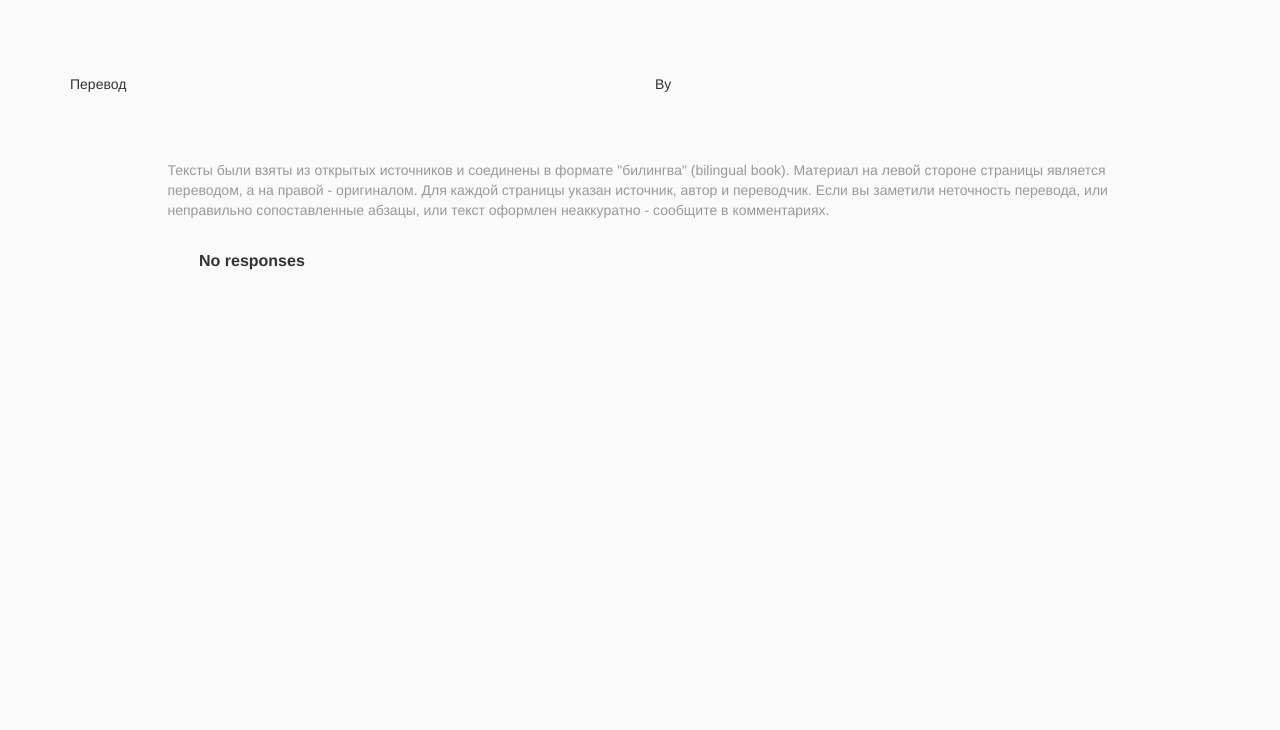
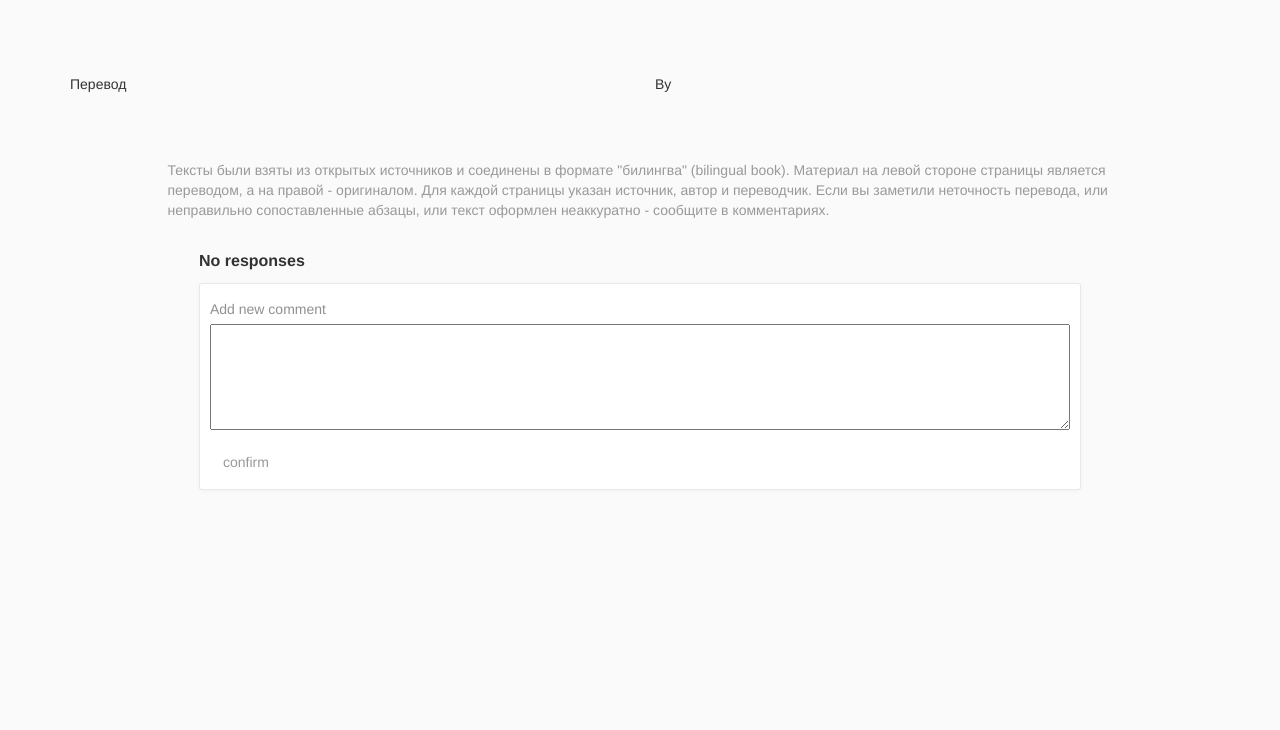
Before and after one commit to pvolyntsev/diglot, a Yii app: template views/prototype/article-comments.php in a window 1280 px wide. Shown: the top 730 px of the page. Run offline with PHP 8.4 and a stand-in for Yii, Linux system fonts and the light colour scheme; the template is opened without the code that fills it, so the values that code supplies are empty; some libraries are stand-ins or nearby versions.

Commit message:
Adding AddCommentsController

```diff
--- a/commands/ArticleController.php
+++ b/commands/ArticleController.php
@@ -18,5 +18,7 @@ class ArticleController extends Controller
 
         if (!$article->save())
             var_export($article->errors);
+
+        echo "jgjhgjhghgjh";
     }
 }
--- a/config/web.php
+++ b/config/web.php
@@ -102,6 +102,9 @@ $config = [
                 // Prototypes
                 [ 'pattern' => 'prototype', 'route' => 'prototype/index' ],
                 [ 'pattern' => 'prototype/<entity>/<mode>', 'route' => 'prototype/page' ],
+
+				'addcomment/<action>'=>'addcomment/<action>',
+
 			],
 		],
 		'authManager' => [
--- a/controllers/PrototypeController.php
+++ b/controllers/PrototypeController.php
@@ -2,6 +2,7 @@
 
 namespace app\controllers;
 
+use app\models\Article;
 use Yii;
 use yii\web\Controller;
 
@@ -29,6 +30,7 @@ class PrototypeController extends Controller
 
     public function actionPage($entity, $mode)
     {
+
         $data = [
             'entity' => $entity,
             'mode' => $mode,
--- a/views/test/testpage.php
+++ b/views/addcomment/addcomment.php
@@ -1,8 +1,9 @@
 <?php
 /* @var $this yii\web\View */
 ?>
-<h1>test/testpage</h1>
+<h1>addcomment/addcomment</h1>
 
 <p>
     You may change the content of this page by modifying
+    the file <code><?= __FILE__; ?></code>.
 </p>
--- a/views/prototype/article-comments.php
+++ b/views/prototype/article-comments.php
@@ -37,6 +37,7 @@
             </div>
             <?php } ?>
 
+
             <div class="float-left comment-card">
                 <div class="card-avatar"><a class="card-avatar" href="#"><img src="/upload/user/<?php echo $comment->user->photo ?>" class="avatar-image u-xs-size32x32"></a></div>
                 <div class="card-summary">
@@ -71,6 +72,21 @@
     <?php } ?>
     </div>
     <?php } ?>
+
+<!--    Вставим поле для добавления нового комментария-->
+    <div class="comment-feed">
+        <div class="comment-recommended">
+            <div class="comment-recommender">Add new comment</a></div>
+        </div>
+
+        <div class="comment-content"><p><textarea rows="5" class="addComment" name="newComment"><?=$data?></textarea></p></div>
+
+        <div class="comment-extra">
+            <div class="btn-toolbar">
+                <button class="btn btn-mini">confirm</button>
+            </div>
+        </div>
+    </div>
 
     <div id="js-comments-recommended">
     <?php foreach($recommendedComments as $comment) { ?>
--- a/web/css/comments.css
+++ b/web/css/comments.css
@@ -116,3 +116,9 @@
     .comments .comments-show-all a:hover {
         color: #0000FF;
     }
+
+    .addComment
+    {
+        width:100%;
+        height:30%;
+    }
```
Also changed, not shown: controllers/AddcommentController.php (added, +20 -0 lines), controllers/TestController.php (deleted, +0 -16 lines), views/test/index.php (deleted, +0 -8 lines), 1 other file.
